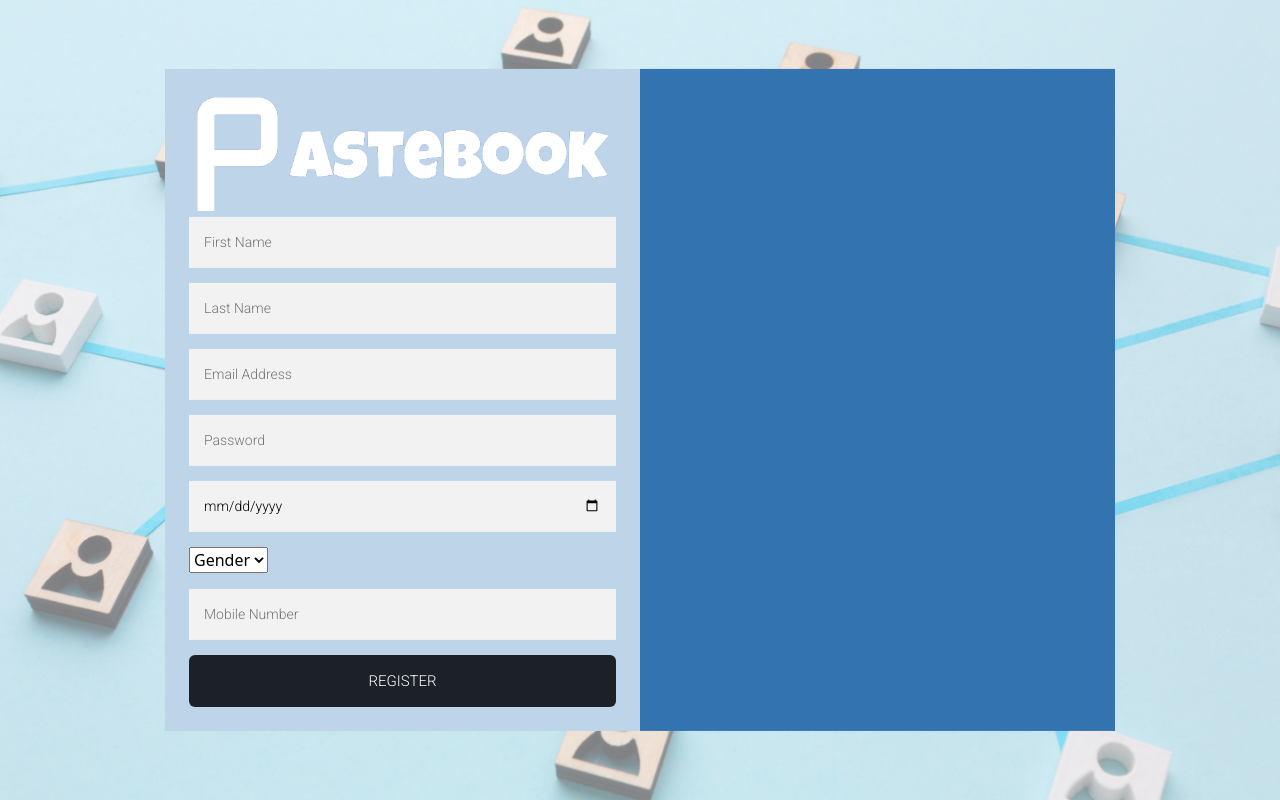
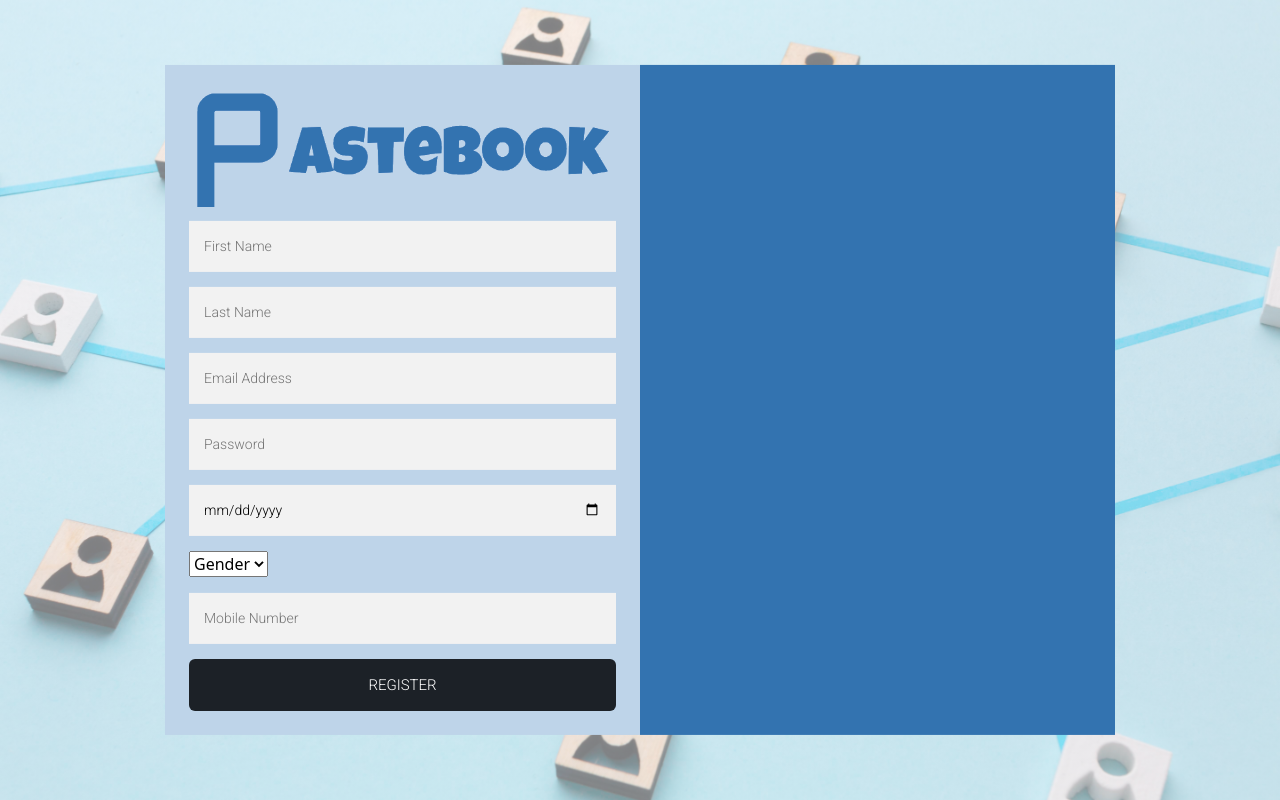
Before and after one commit to JohnBernard24/capstone-frontend, an Angular app: page /register in a window 1280 px wide. Built offline with nearby package versions, Linux system fonts and the light colour scheme.

Commit message:
Added dark logos

```diff
--- a/src/app/pages/register/register.component.html
+++ b/src/app/pages/register/register.component.html
@@ -5,7 +5,7 @@
                 <div class="form">
                   <div class="registration">
                     <div class="registration-header">
-                        <img class="img-fluid" src="assets/images/Logo1.PNG">
+                        <img class="img-fluid pb-2" src="assets/images/Logo1_dark.PNG">
                     </div>
                   </div>
               <form id="registrationForm" action="login.html" method="post" class="registration-form">
```
Also changed, not shown: src/assets/images/Logo1_dark.PNG (added), src/assets/images/Logo2_Dark.PNG (added).
